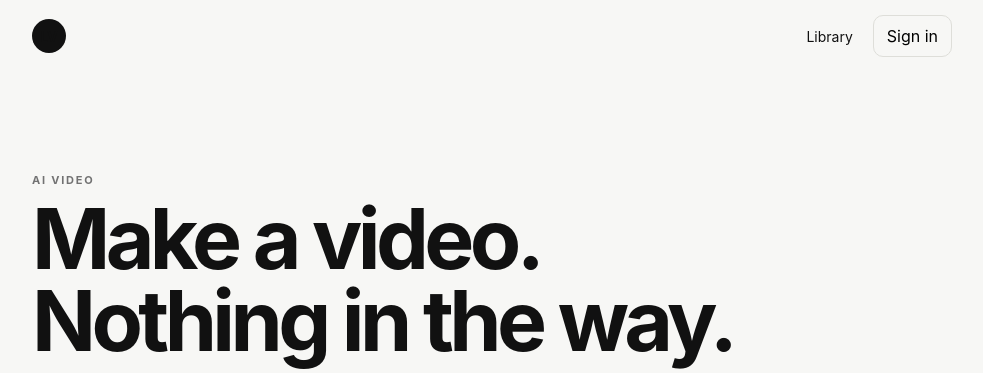
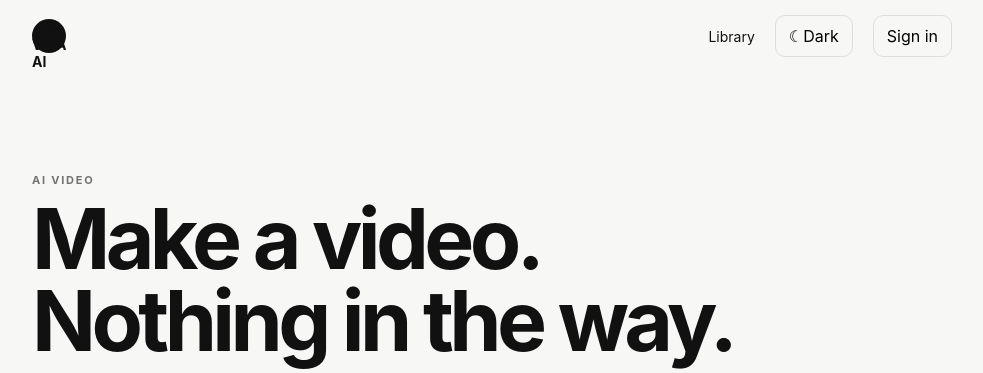
Before and after one commit to Elvmeen/lean-ai-video, a FastAPI app: page / in a window 1280 px wide. Shown: the top 373 px of the page, without its empty margins (148-1131 px from the left). Run offline with FastAPI, Linux system fonts and the light colour scheme.

Commit message:
Refresh VIDA AI frontend branding and theme controls

```diff
--- a/app/templates/index.html
+++ b/app/templates/index.html
@@ -1,13 +1,23 @@
 <!doctype html>
-<html lang="en">
+<html lang="en" data-theme="light">
 <head>
   <meta charset="utf-8" />
   <meta name="viewport" content="width=device-width,initial-scale=1" />
-  <title>{{ app_name }}</title>
+  <title>VIDA AI</title>
+  <script>
+    (()=>{const saved=localStorage.getItem('vida-theme');if(saved)document.documentElement.dataset.theme=saved;})();
+  </script>
   <link rel="stylesheet" href="/static/app.css" />
 </head>
 <body>
-<header class="nav wrap"><a class="brand" href="/">LV</a><div class="nav-actions"><a href="/app">Library</a><button class="ghost">Sign in</button></div></header>
+<header class="nav wrap">
+  <a class="brand brand-word" href="/" aria-label="VIDA AI home"><span class="brand-mark">V</span><span>VIDA AI</span></a>
+  <div class="nav-actions">
+    <a href="/app">Library</a>
+    <button id="themeToggle" class="ghost theme-toggle" type="button" aria-label="Switch colour theme"><span class="theme-icon">☾</span><span class="theme-label">Dark</span></button>
+    <button class="ghost">Sign in</button>
+  </div>
+</header>
 <main class="hero wrap">
   <section class="intro"><p class="eyebrow">AI VIDEO</p><h1>Make a video.<br>Nothing in the way.</h1><p class="sub">Describe it. Generate it. Share it.</p></section>
   <section class="composer">
```
